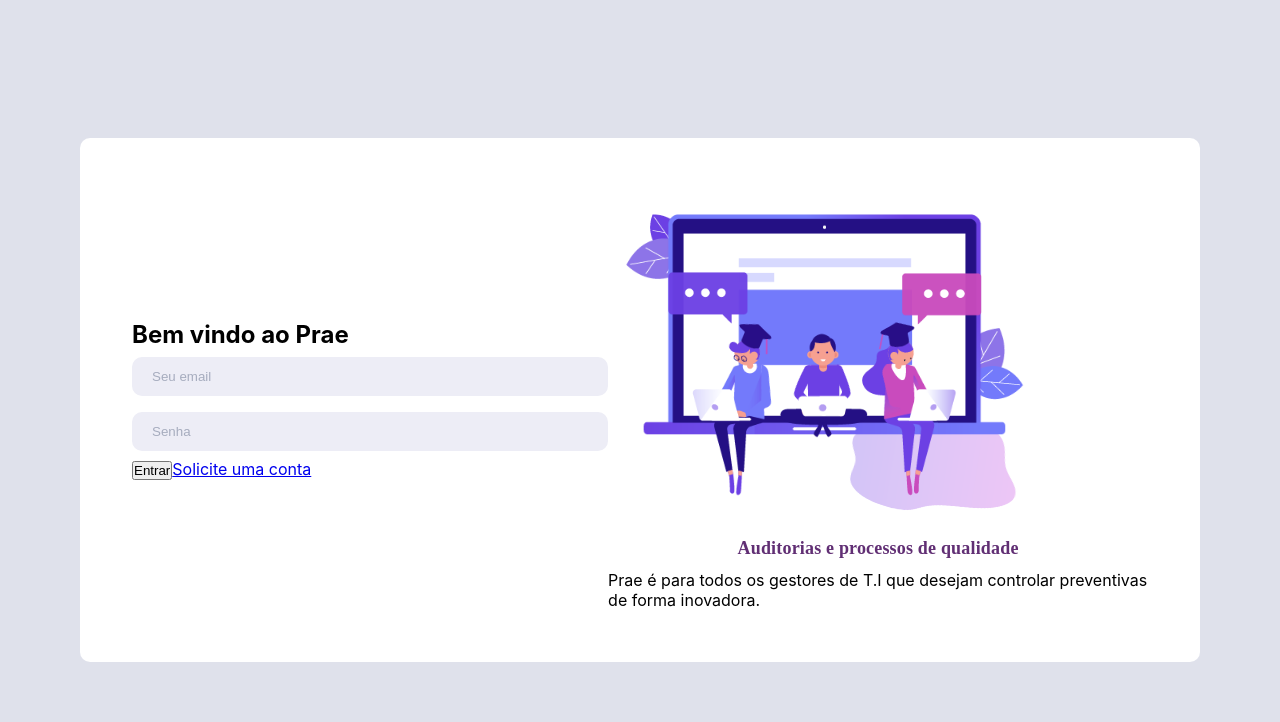
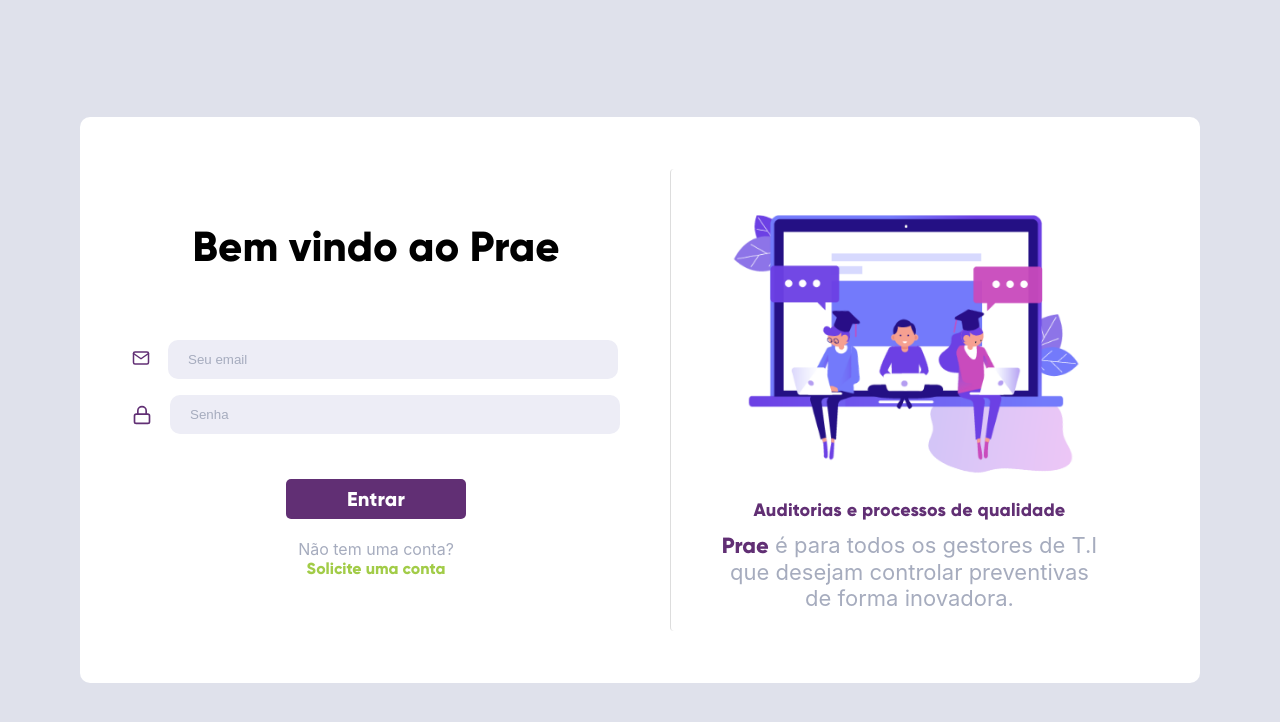
Before and after one commit to rossignolli/prae, a React (Create React App) app: page / in a window 1280 px wide. Shown: the top 722 px of the page. Built offline with nearby package versions, Linux system fonts and the light colour scheme.

Commit message:
Logon Page CSS DONE
JSX and CSS Done.

Some fixes to come.

```diff
--- a/src/global.css
+++ b/src/global.css
@@ -13,7 +13,7 @@
 }
 
 body {
-  font:  400 14px , "GilroyLight", "GilroyBold", Arial, sans-serif;
+  font:   14px , "GilroyLight", "GilroyBold", Arial, sans-serif;
   background: #DFE1EB;
   -webkit-font-smoothing: antialiased;
 }
--- a/src/pages/Login/index.js
+++ b/src/pages/Login/index.js
@@ -1,30 +1,44 @@
-import React from 'react';
+import React from "react";
+import { FiMail, FiLock } from "react-icons/fi";
+
 //import {} from 'react-icons/fi'
 
-import './styles.css'
-import login_img from '../../assets/images/login_image.png'
+import "./styles.css";
+import login_img from "../../assets/images/login_image.png";
 
-export default  function Logon (){
+export default function Logon() {
   return (
     <div className="logon-container">
+      <div className="content">
+        <div className="form">
+          <h1>Bem vindo ao Prae</h1>
+          <form action="">
+            <div className="input-container">
+              <i><FiMail size={18} color="#612f74" /></i>
+              <input placeholder="Seu email" />
+            </div>
 
-                  <div className="content">
-                  <section className="form">
-                        <form action="">
-                              <h1>Bem vindo ao Prae</h1>
-                              <input placeholder="Seu email"/>
-                              <input placeholder="Senha"/>
+            <div className="input-container">
+            <FiLock size={20} color="#612f74" />
+            <input placeholder="Senha" />
+            </div>
+
+
             <button type="submit">Entrar</button>
-                              <a href="/requireaccount">
-                                    Solicite uma conta
-                              </a>
+            <p> Não tem uma conta? </p>
+            <a href="/requireaccount">Solicite uma conta</a>
           </form>
+        </div>
 
-                  </section>
         <div className="adv">
-                  <img src={login_img} alt="Login"/>
-                  <h3>Auditorias e processos de qualidade</h3>
-                  <p>Prae é para todos os gestores de T.I que desejam controlar preventivas de forma inovadora.</p>
+          <img src={login_img} alt="Login" />
+          <p className="ptitle">Auditorias e processos de qualidade</p>
+          <p>
+            {" "}
+            <span>Prae</span> é para todos os gestores de T.I <br /> que desejam
+            controlar preventivas
+            <br /> de forma inovadora.
+          </p>
         </div>
       </div>
     </div>
--- a/src/pages/Login/styles.css
+++ b/src/pages/Login/styles.css
@@ -2,7 +2,6 @@
   font-family: "GilroyBold";
   src: url("../../assets/fonts/Gilroy-ExtraBold.otf");
 }
-
 
 .logon-container {
   width: 100%;
@@ -12,31 +11,137 @@
   display: flex;
   align-items: center;
   justify-content: center;
+}
+
+
+.logon-container .form form button {
+  color: #ffffff;
+  width: 180px;
+  height: 40px;
+  border-radius: 5px;
+  font-family: "GilroyBold";
+  background: #612f74;
+  border: none;
+  font-style: normal;
+  font-weight: 800;
+  font-size: 20px;
+  line-height: 29px;
+  letter-spacing: 0.01em;
+  margin-top: 37px;
+
+  margin-bottom: 20px;
 
 }
 
-.content {
+.logon-container .form form p {
+      color: #a6acbe;
+}
+
+.logon-container .form form a {
+      color: rgb(162, 204, 72);
+      font-family: "GilroyBold";
+      text-decoration: none;
+}
+
+.logon-container .form form  {
+      display: flex;
+      flex-direction: column;
+      align-items: center;
+}
+
+.logon-container .form  h1 {
+      text-align: center;
+      font-size: 42px;
+margin-bottom: 60px;
+font-family: "GilroyBold";
+}
+
+.logon-container .content .form form .input-container{
+      display: flex;
+  width: 100%;
+  align-items: center;
+
+}
+
+.logon-container .content .form form input{
+width: 450px;
+
+}
+
+.logon-container .content .form form .input-container svg {
+      margin-right: 18px;
+}
+
+.logon-container .form form .input-container .icon {
+      padding: 10px;
+      background: dodgerblue;
+      color: white;
+      min-width: 50px;
+      text-align: center;
+    }
+
+
+
+
+
+
+
+
+
+
+
+
+
+
+
+
+.logon-container .content {
+  padding: 52px;
+  background: #ffffff;
+  display: flex;
+  align-items: center;
+  justify-content: space-between;
   border-radius: 10px;
 }
 
-.logon-container .content {
-      padding: 52px;
-      background: #FFFFFF;
-      display: flex;
-      align-items: center;
-      justify-content: space-between;
-
-}
-
-.logon-container .content .adv h3 {
-      font-family: Gilroy;
-      font-style: normal;
-      font-weight: 800;
+.logon-container .content .adv .ptitle {
+  font-family: "GilroyBold";
   font-size: 18px;
   line-height: 22px;
   letter-spacing: 0.01em;
-      color: #612F74;
+  color: #612f74;
   text-align: center;
   padding-top: 11px;
   padding-bottom: 11px;
 }
+
+.logon-container .content .adv {
+      display: flex;
+      flex-direction: column;
+      text-align: center;
+      padding: 20px;
+      border-left: 1px solid #ddd;
+      color: #a6acbe;
+      border-radius: 4px;
+      margin-left: 50px;
+}
+
+
+.logon-container .content .adv p {
+  text-align: center;
+  color: #a6acbe;
+  font-size: 22px;
+}
+
+.logon-container .content .adv img {
+  border-radius: 4px;
+  padding: 5px;
+  width: 90%;
+  margin-left: auto;
+  margin-right: auto;
+}
+
+.logon-container .content .adv span {
+  font-family: "GilroyBold";
+  color: #612f74;
+}
```
Lines whose indentation alone changed are shown as unchanged.
